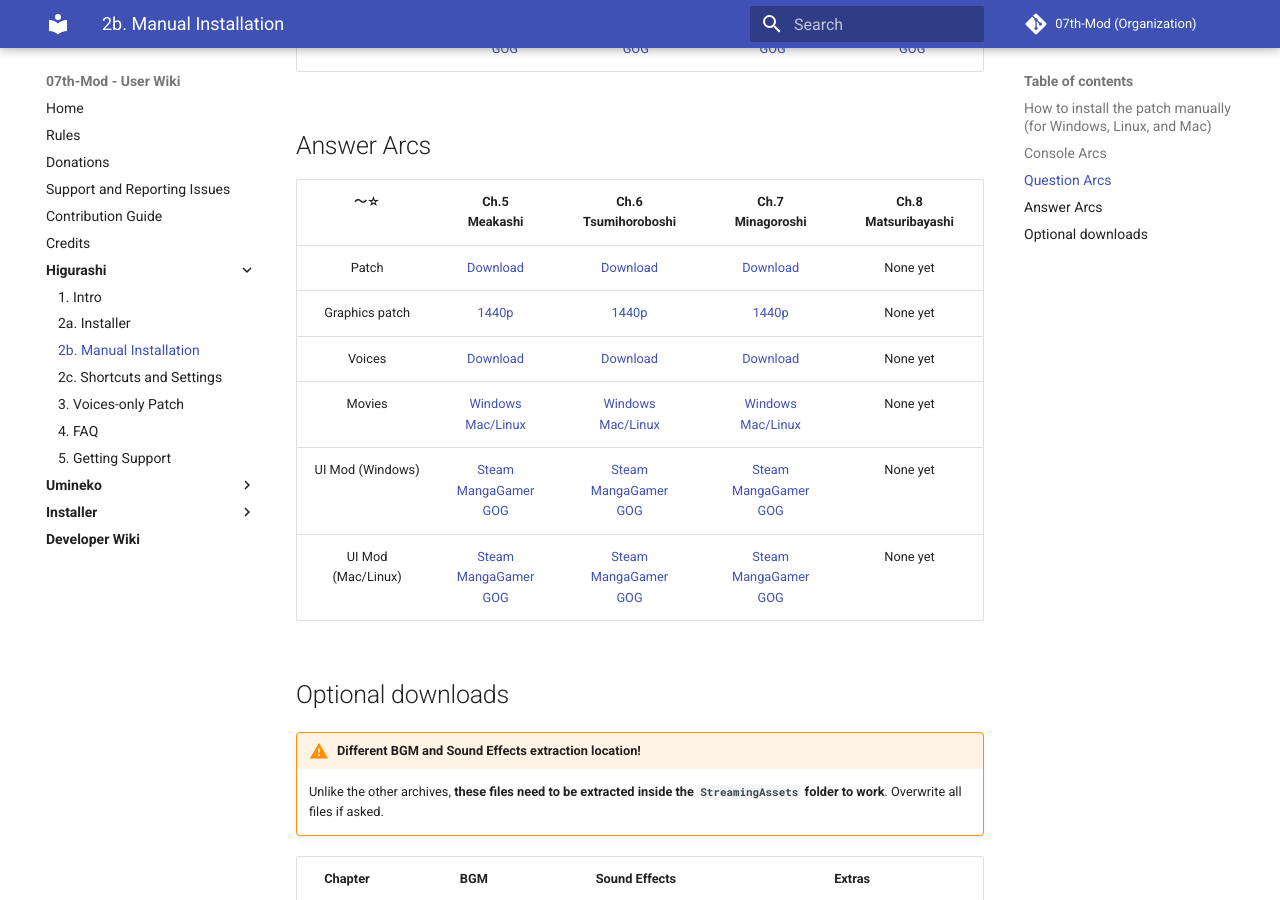
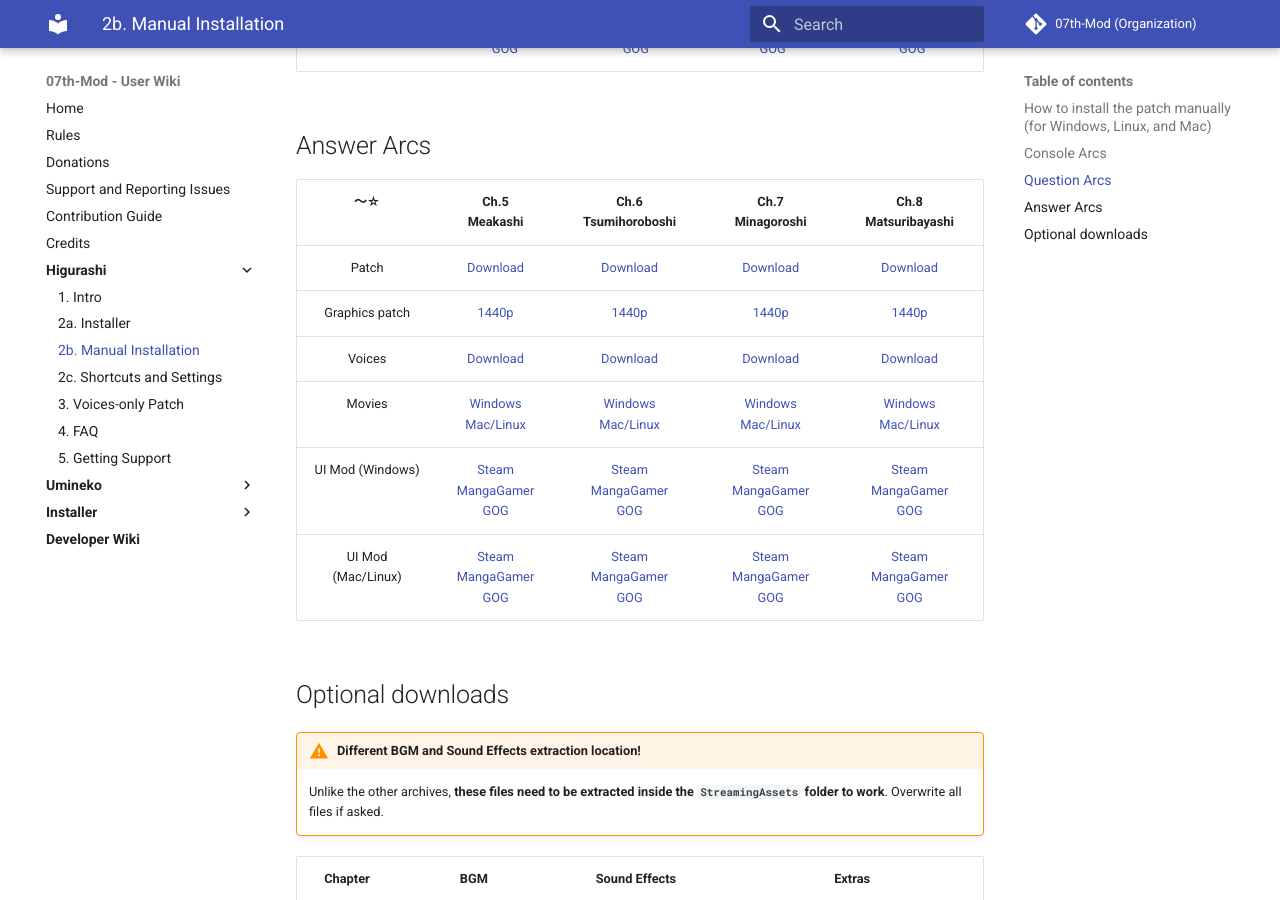
Before and after one commit to 07th-mod/wiki, an MkDocs documentation site: the page built from docs/Higurashi/Manual-Installation.md, in a window 1280 px wide and 900 px high, scrolled down 3392 px. Built offline with MkDocs 1.6.1 and Material for MkDocs 9.7.7, drawn with Linux system fonts in a browser that asks for light colours.

Commit message:
Add Matsu

```diff
--- a/docs/Higurashi/Manual-Installation.md
+++ b/docs/Higurashi/Manual-Installation.md
@@ -176,42 +176,42 @@
 <td style="text-align: center;"><a href="https://github.com/07th-mod/meakashi/releases/latest">Download</a></td>
 <td style="text-align: center;"><a href="https://github.com/07th-mod/tsumihoroboshi/releases/latest">Download</a></td>
 <td style="text-align: center;"><a href="https://github.com/07th-mod/minagoroshi/releases/latest">Download</a></td>
-<td style="text-align: center;">None yet</td>
+<td style="text-align: center;"><a href="https://github.com/07th-mod/matsuribayashi/releases/latest">Download</a></td>
 </tr>
 <tr class="even">
 <td style="text-align: center;">Graphics patch</td>
 <td style="text-align: center;"><a href="https://07th-mod.com/rikachama/graphics/Meakashi-Graphics.7z">1440p</a></td>
 <td style="text-align: center;"><a href="https://07th-mod.com/rikachama/graphics/Tsumihoroboshi-Graphics.7z">1440p</a></td>
 <td style="text-align: center;"><a href="https://07th-mod.com/rikachama/graphics/Minagoroshi-Graphics.7z">1440p</a></td>
-<td style="text-align: center;">None yet</td>
+<td style="text-align: center;"><a href="https://07th-mod.com/rikachama/graphics/Matsuribayashi-Graphics.7z">1440p</a></td>
 </tr>
 <tr class="even">
 <td style="text-align: center;">Voices</td>
 <td style="text-align: center;"><a href="https://07th-mod.com/rikachama/voice/Meakashi-Voices.7z">Download</a></td>
 <td style="text-align: center;"><a href="https://07th-mod.com/rikachama/voice/Tsumihoroboshi-Voices.7z">Download</a></td>
 <td style="text-align: center;"><a href="https://07th-mod.com/rikachama/voice/Minagoroshi-Voices.7z">Download</a></td>
-<td style="text-align: center;">None yet</td>
+<td style="text-align: center;"><a href="https://07th-mod.com/rikachama/voice/Matsuribayashi-Voices.7z">Download</a></td>
 </tr>
 <tr class="odd">
 <td style="text-align: center;">Movies</td>
 <td style="text-align: center;"><a href="https://07th-mod.com/rikachama/video/Meakashi-Movie.7z">Windows</a><br><a href="https://07th-mod.com/rikachama/video/Meakashi-Movie_UNIX.7z">Mac/Linux</a></td>
 <td style="text-align: center;"><a href="https://07th-mod.com/rikachama/video/Tsumihoroboshi-Movie.7z">Windows</a><br><a href="https://07th-mod.com/rikachama/video/Tsumihoroboshi-Movie_UNIX.7z">Mac/Linux</a></td>
 <td style="text-align: center;"><a href="https://07th-mod.com/rikachama/video/Minagoroshi-Movie.7z">Windows</a><br><a href="https://07th-mod.com/rikachama/video/Minagoroshi-Movie_UNIX.7z">Mac/Linux</a></td>
-<td style="text-align: center;">None yet</td>
+<td style="text-align: center;"><a href="https://07th-mod.com/rikachama/video/Matsuribayashi-Movie.7z">Windows</a><br><a href="https://07th-mod.com/rikachama/video/Matsuribayashi-Movie_UNIX.7z">Mac/Linux</a></td>
 </tr>
 <tr class="even">
 <td style="text-align: center;">UI Mod (Windows)</td>
 <td style="text-align: center;"><a href="https://07th-mod.com/ui.php?chapter=meakashi&os=win&unity=5.5.3p3">Steam</a><br><a href="https://07th-mod.com/ui.php?chapter=meakashi&os=win&unity=5.5.3p3">MangaGamer</a><br><a href="https://07th-mod.com/ui.php?chapter=meakashi&os=win&unity=5.5.3p1">GOG</a></td>
 <td style="text-align: center;"><a href="https://07th-mod.com/ui.php?chapter=tsumihoroboshi&os=win&unity=5.5.3p3">Steam</a><br><a href="https://07th-mod.com/ui.php?chapter=tsumihoroboshi&os=win&unity=5.5.3p3">MangaGamer</a><br><a href="https://07th-mod.com/ui.php?chapter=tsumihoroboshi&os=win&unity=5.5.3p3">GOG</a></td>
 <td style="text-align: center;"><a href="https://07th-mod.com/ui.php?chapter=minagoroshi&os=win&unity=5.6.7f1">Steam</a><br><a href="https://07th-mod.com/ui.php?chapter=minagoroshi&os=win&unity=5.6.7f1">MangaGamer</a><br><a href="https://07th-mod.com/ui.php?chapter=minagoroshi&os=win&unity=5.6.7f1">GOG</a></td>
-<td style="text-align: center;">None yet</td>
+<td style="text-align: center;"><a href="https://07th-mod.com/ui.php?chapter=matsuribayashi&os=win&unity=2017.2.5">Steam</a><br><a href="https://07th-mod.com/ui.php?chapter=matsuribayashi&os=win&unity=2017.2.5">MangaGamer</a><br><a href="https://07th-mod.com/ui.php?chapter=matsuribayashi&os=win&unity=5.6.7f1">GOG</a></td>
 </tr>
 <tr class="odd">
 <td style="text-align: center;">UI Mod (Mac/Linux)</td>
 <td style="text-align: center;"><a href="https://07th-mod.com/ui.php?chapter=meakashi&os=unix&unity=5.5.3p3">Steam</a><br><a href="https://07th-mod.com/ui.php?chapter=meakashi&os=unix&unity=5.5.3p3">MangaGamer</a><br><a href="https://07th-mod.com/ui.php?chapter=meakashi&os=unix&unity=5.5.3p1">GOG</a></td>
 <td style="text-align: center;"><a href="https://07th-mod.com/ui.php?chapter=tsumihoroboshi&os=unix&unity=5.5.3p3">Steam</a><br><a href="https://07th-mod.com/ui.php?chapter=tsumihoroboshi&os=unix&unity=5.5.3p3">MangaGamer</a><br><a href="https://07th-mod.com/ui.php?chapter=tsumihoroboshi&os=unix&unity=5.5.3p3">GOG</a></td>
 <td style="text-align: center;"><a href="https://07th-mod.com/ui.php?chapter=minagoroshi&os=unix&unity=5.6.7f1">Steam</a><br><a href="https://07th-mod.com/ui.php?chapter=minagoroshi&os=unix&unity=5.6.7f1">MangaGamer</a><br><a href="https://07th-mod.com/ui.php?chapter=minagoroshi&os=unix&unity=5.6.7f1">GOG</a></td>
-<td style="text-align: center;">None yet</td>
+<td style="text-align: center;"><a href="https://07th-mod.com/ui.php?chapter=matsuribayashi&os=unix&unity=2017.2.5">Steam</a><br><a href="https://07th-mod.com/ui.php?chapter=matsuribayashi&os=unix&unity=2017.2.5">MangaGamer</a><br><a href="https://07th-mod.com/ui.php?chapter=matsuribayashi&os=unix&unity=5.6.7f1">GOG</a></td>
 </tr>
 </tbody>
 </table>
```
